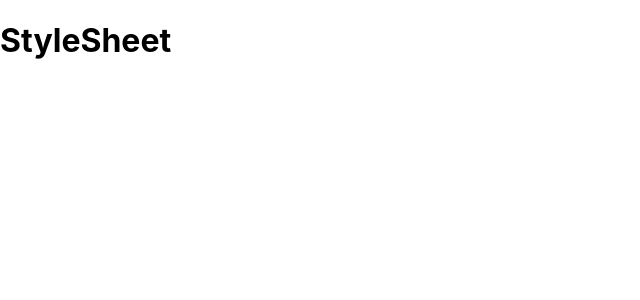
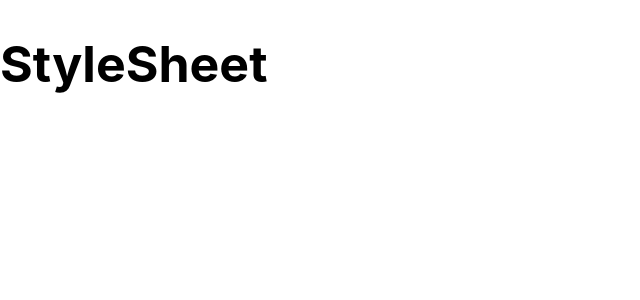
Before and after one commit to madhavi-anneboina/myapp, a React (Create React App) app: page / in a window 1280 px wide. Shown: the top 300 px of the page, without its empty margins (0-640 px from the left). Built offline with nearby package versions, Linux system fonts and the light colour scheme.

Commit message:
added template literal

```diff
--- a/src/components/StyleSheet.js
+++ b/src/components/StyleSheet.js
@@ -5,7 +5,7 @@ import "./myStyles.css";
 const StyleSheet = ({primary}) => {
     let className = primary ? "primary" : ""
   return (
-    <div className={className}>
+    <div className = {`${className} font-xl`}>
        <h1>StyleSheet</h1>
         </div>
   )
--- a/src/components/myStyles.css
+++ b/src/components/myStyles.css
@@ -2,3 +2,6 @@
     color:chocolate;
     text-align:center
 }
+.font-xl{
+    font-size:25px;
+}
```
